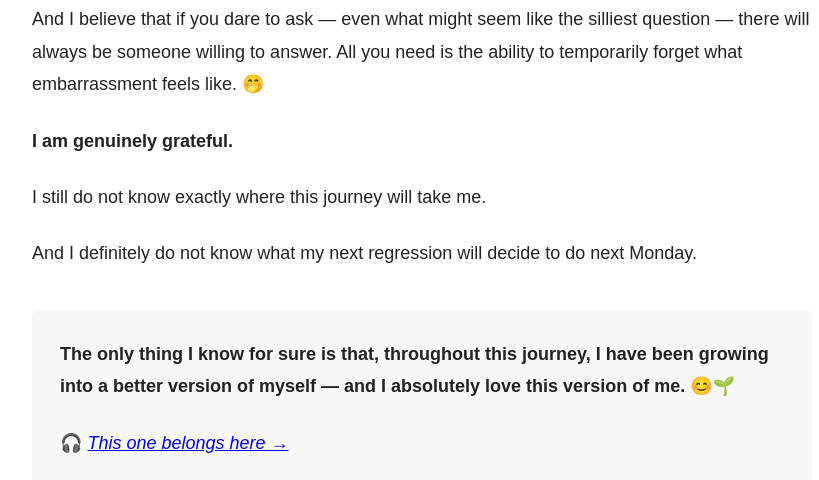
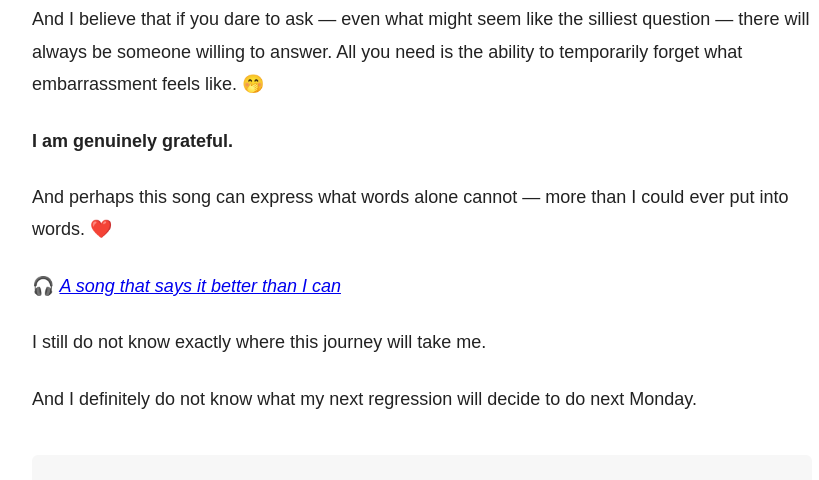
Before and after one commit to nguyenvan174neu-arch/nguyenvan174neu-arch.github.io, a plain HTML site: page phd-life-01.html in a window 1280 px wide. Shown: the part 2235-2715 px from the top of the page, without its empty margins (218-1037 px from the left). Drawn offline with Linux system fonts and the light colour scheme.

Commit message:
Add gratitude song link to PhD Life Episode 01

```diff
--- a/phd-life-01.html
+++ b/phd-life-01.html
@@ -344,6 +344,18 @@
 
  <p><strong>I am genuinely grateful.</strong></p>
 
+<p>
+  And perhaps this song can express what words alone cannot — more than I could ever put into words. ❤️
+</p>
+
+<p class="story-song">
+  🎧 <a href="https://www.youtube.com/watch?v=UaedQRjJtDM"
+     target="_blank"
+     rel="noopener noreferrer">
+    <em>A song that says it better than I can</em>
+  </a>
+</p>
+
 <p>I still do not know exactly where this journey will take me.</p>
 
   <p>
```
